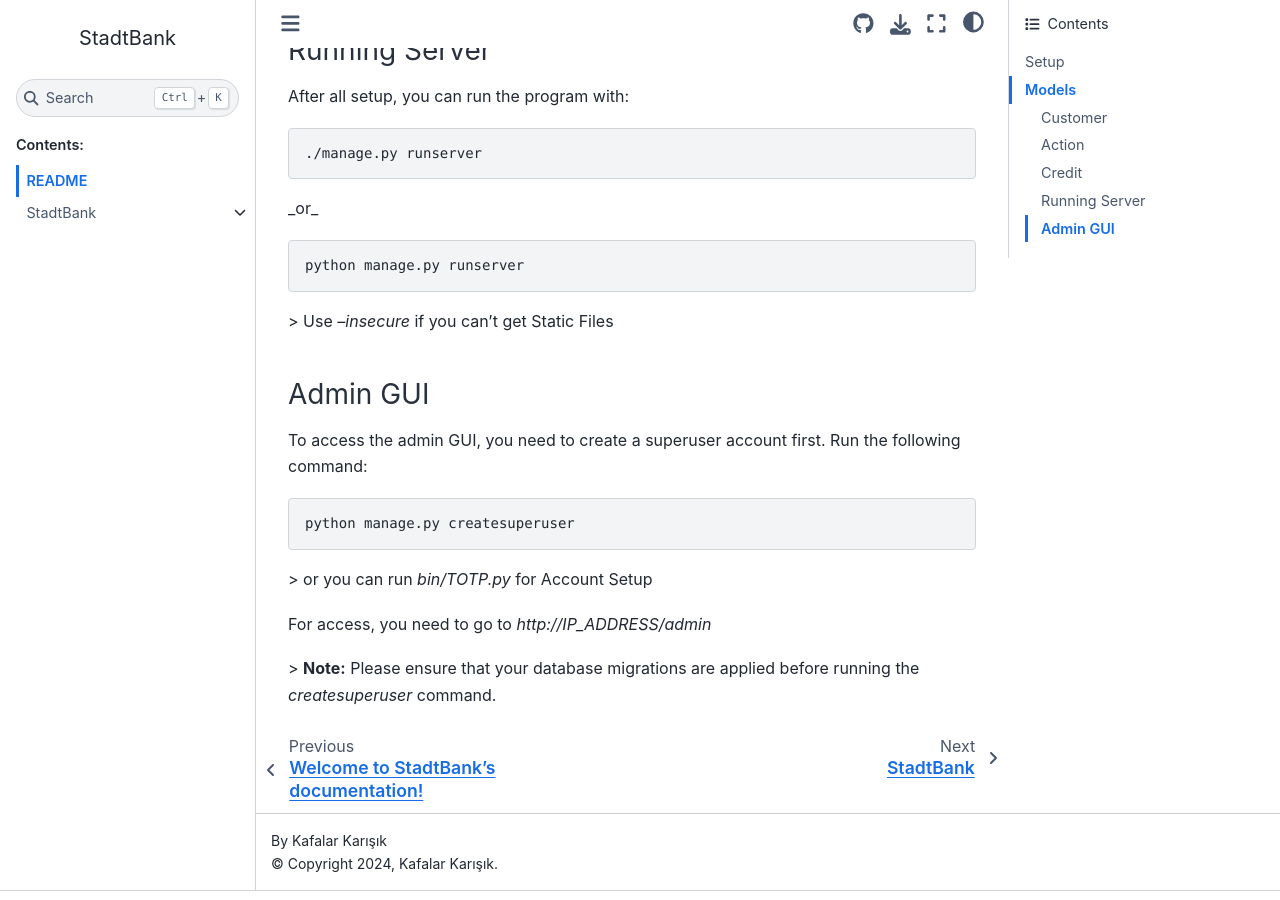
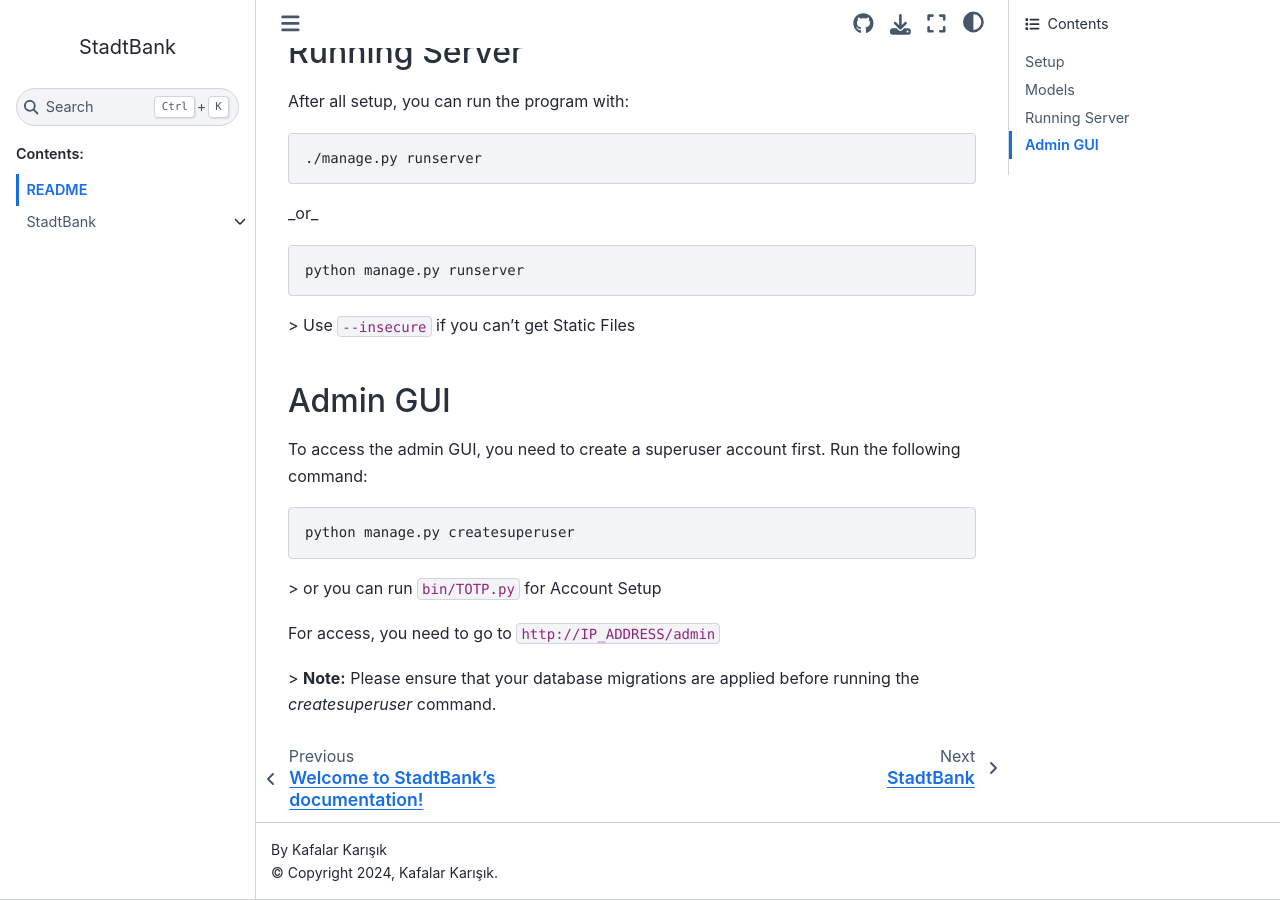
Before and after one commit to Kafalar-Karisik/StadtBank, a Sphinx documentation site: the page built from docs/source/README.rst, in a window 1280 px wide and 900 px high, scrolled down 1940 px. Built offline with Sphinx 7.4.7 and the Sphinx Book theme 1.1.4, drawn with Linux system fonts in a browser that asks for light colours.

Commit message:
Document Update

```diff
--- a/docs/source/README.rst
+++ b/docs/source/README.rst
@@ -47,7 +47,7 @@
 Data Samples
 ~~~~~~~~~~~~
 
-You can use the `bin/randCus.py` and `bin/randAct.py` for generating sample data for your database.
+You can use the ``bin/randCus.py`` and ``bin/randAct.py`` for generating sample data for your database.
 
 Models
 ------
@@ -89,7 +89,7 @@
    date = models.DateTimeField(auto_now_add=True)
 
 Running Server
-~~~~~~~~~~~~~~
+------
 
 After all setup, you can run the program with:
 
@@ -103,10 +103,10 @@
 
    python manage.py runserver
 
-> Use `--insecure` if you can't get Static Files
+> Use ``--insecure`` if you can't get Static Files
 
 Admin GUI
-~~~~~~~~~
+------
 
 To access the admin GUI, you need to create a superuser account first. Run the following command:
 
@@ -114,8 +114,8 @@
 
    python manage.py createsuperuser
 
-> or you can run `bin/TOTP.py` for Account Setup
+> or you can run ``bin/TOTP.py`` for Account Setup
 
-For access, you need to go to `http://IP_ADDRESS/admin`
+For access, you need to go to ``http://IP_ADDRESS/admin``
 
 > **Note:** Please ensure that your database migrations are applied before running the `createsuperuser` command.
```
